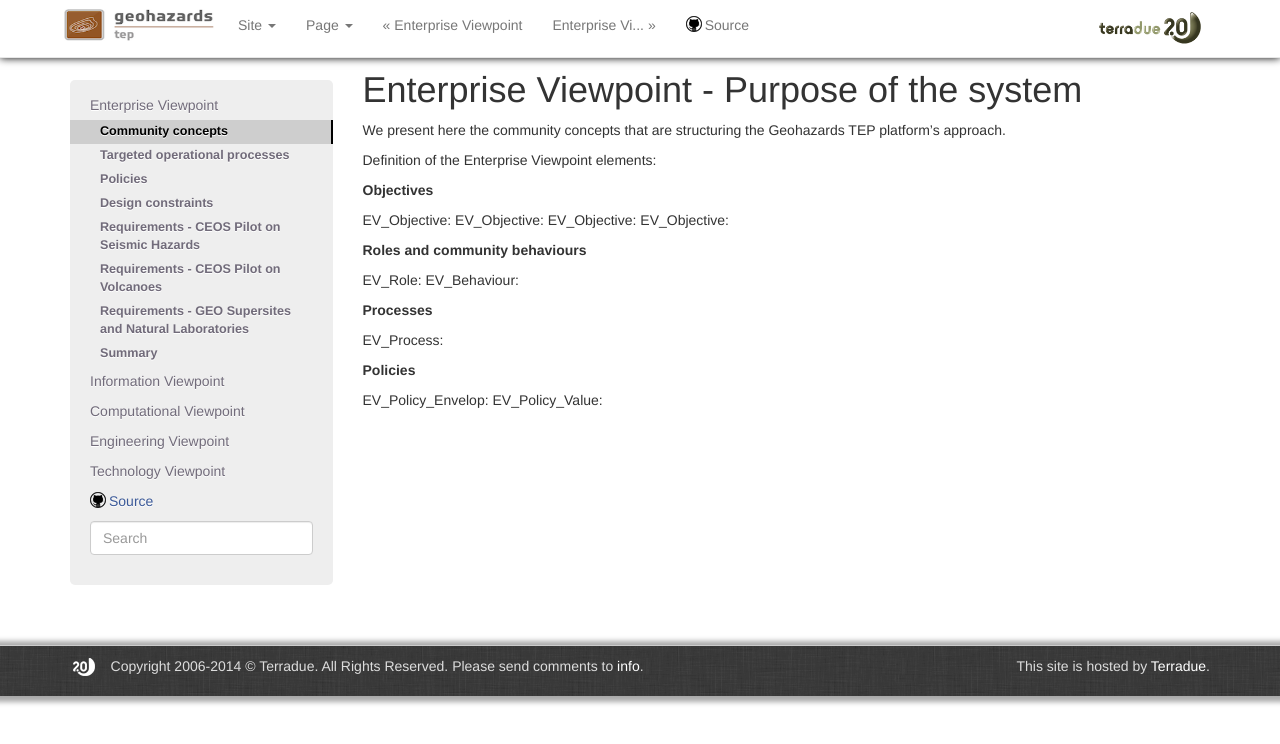
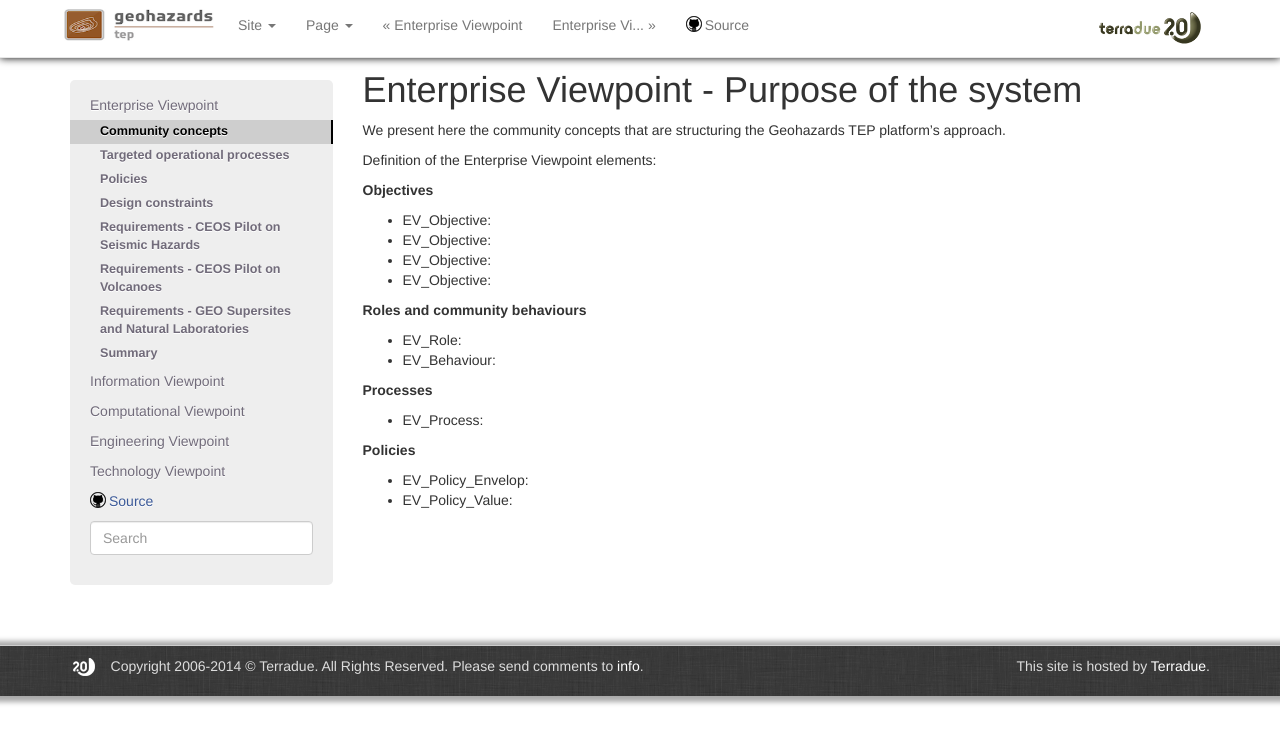
Before and after one commit to Terradue/doc-tep-geohazards-arch, a Sphinx documentation site: the page built from source/enterprise/purpose.rst, in a window 1280 px wide. Shown: the top 744 px of the page. Built offline with Sphinx 7.4.7, drawn with Linux system fonts in a browser that asks for light colours; part of the change alters nothing that is shown.

```diff
--- a/source/enterprise/purpose.rst
+++ b/source/enterprise/purpose.rst
@@ -7,21 +7,21 @@ Definition of the Enterprise Viewpoint elements:
 
 **Objectives**
 
-EV_Objective:
-EV_Objective:
-EV_Objective:
-EV_Objective:
+* EV_Objective:
+* EV_Objective:
+* EV_Objective:
+* EV_Objective:
 
 **Roles and community behaviours**
 
-EV_Role:
-EV_Behaviour:
+* EV_Role:
+* EV_Behaviour:
 
 **Processes**
 
-EV_Process:
+* EV_Process:
 
 **Policies**
 
-EV_Policy_Envelop:
-EV_Policy_Value:
+* EV_Policy_Envelop:
+* EV_Policy_Value:
```
